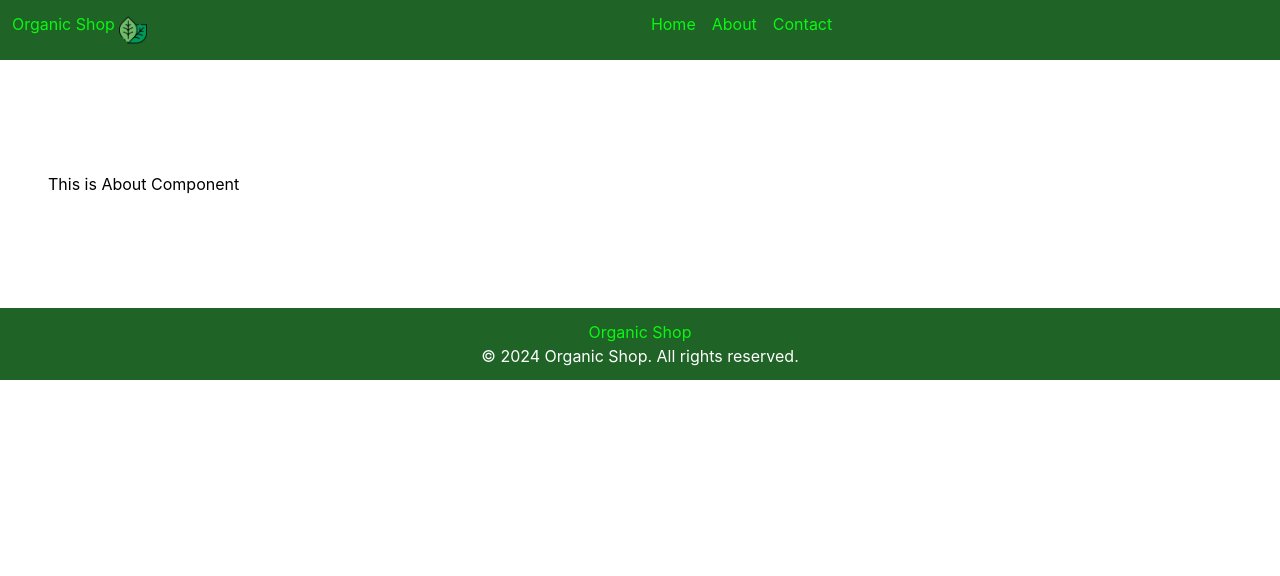
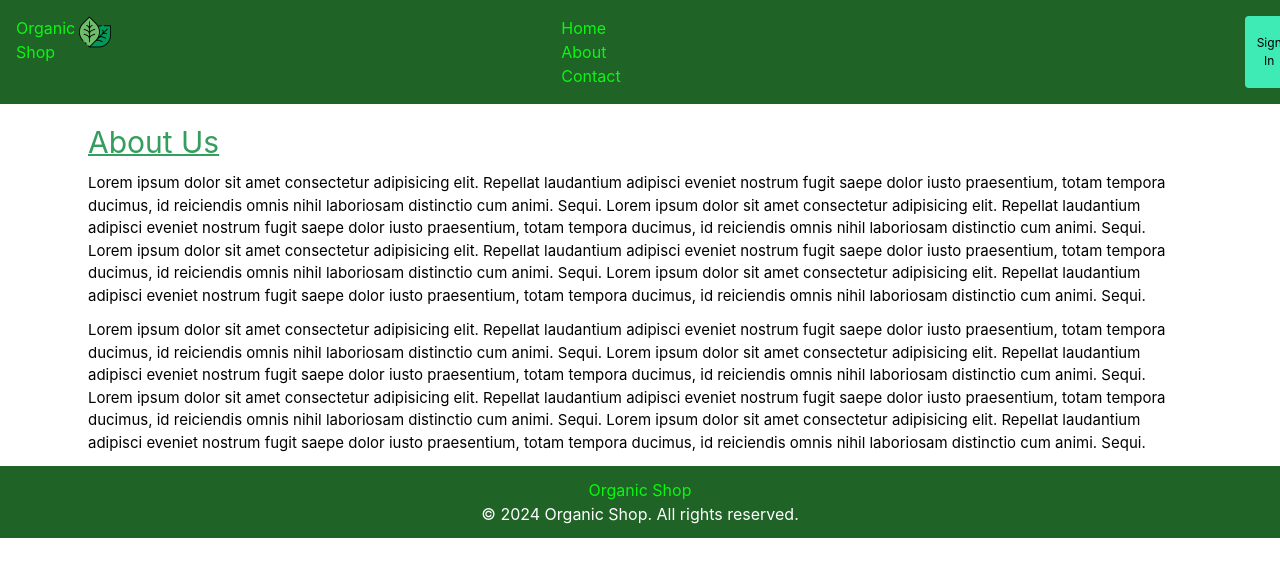
Before and after one commit to SethminiDisanayaka/RAD-React-App, a React (Create React App) app: page /about in a window 1280 px wide. Shown: the top 576 px of the page. Built offline with nearby package versions, Linux system fonts and the light colour scheme.

Commit message:
update project

```diff
--- a/src/view/common/MainContent/MainContent.tsx
+++ b/src/view/common/MainContent/MainContent.tsx
@@ -8,7 +8,7 @@ export class MainContent extends Component {
 
     render() {
         return (
-            <div className="md:px-12 max-2x1 mx-auto pt-28 pb-28">
+            <div className="md:px-12 max-2x1 mx-auto ">
                 {/* <h1 className="text-[#111212] text-center"> This is Main Content</h1> */}
 
                 <Routes>
--- a/src/view/common/Navbar/NavBar.tsx
+++ b/src/view/common/Navbar/NavBar.tsx
@@ -1,21 +1,28 @@
 import {Component} from "react";
-import icon from '../../../images/coca-leaves.png';
-import { Link } from "react-router-dom";
+import icon from '../../../images/coca-leaves.png'
+import {Link} from "react-router-dom";
 
 export class NavBar extends Component {
+    render() {
+        function OnSignInClick(){
+            alert("Button Clicked")
+        }
+        return (
 
-    render() {
-        return (
-           <div className="p-3 bg-[#1f6326] flex">
-            <h1 className="text-1x1 text-[#0af712] "> Organic Shop</h1>
-            <img className="h-9 w-9 p-1" src={icon} alt="" />
+            <div className="p-4 bg-[#1f6326] flex">
+                <h1 className="text-1x1 text-[#0af712] ">Organic Shop</h1>
 
-            <ul className="list-none ml-[500px]">
-                <li className="inline-block text-[#0af712] mr-4 cursor-pointer hover:text-[#000000]"><Link to="/">Home</Link></li>
-                <li className="inline-block text-[#0af712] mr-4 cursor-pointer hover:text-[#000000]"> <Link to="/about">About</Link></li>
-                <li className="inline-block text-[#0af712] mr-4 cursor-pointer hover:text-[#000000]"><Link to="/contact">Contact</Link></li>
-            </ul>
-           </div>
+                <img className={"h-8 w-8 ml-1"} src={icon} alt={""}></img>
+
+                <ul className="list-none ml-[450px]">
+                    <li className="inline-block mr-6 text-[#0af712] cursor-pointer hover:text-green-400"><Link to="/">Home</Link></li>
+                    <li className="inline-block mr-6 text-[#0af712] cursor-pointer hover:text-green-400"><Link to="/about">About</Link></li>
+                    <li className="inline-block mr-6 text-[#0af712] cursor-pointer hover:text-green-400"><Link to="/contact">Contact</Link></li>
+                </ul>
+
+        <button className="text-[12px] text-[#000000] bg-[#3febb5] pl-3 pr-3 rounded hover:text-[#ffffff] ml-[600px]"
+               onClick={OnSignInClick} > Sign In</button>
+                </div>
         );
     }
 }
--- a/src/view/pages/About/About.tsx
+++ b/src/view/pages/About/About.tsx
@@ -4,9 +4,48 @@ export class About extends Component {
 
     render() {
         return (
-            <>
-            <h1>This is About Component</h1>
-            </>
+            <div className="flex">
+                <div className="h-auto pt-5 pl-10 pr-10 mx-auto">
+                    <h2 className="pb-3 text-3xl text-[#339e5d] underline decoration-2"> About Us</h2>
+                    <p className="pb-3 text-[15px]">Lorem ipsum dolor sit amet consectetur adipisicing elit.
+                         Repellat laudantium adipisci eveniet nostrum fugit saepe dolor
+                          iusto praesentium, totam tempora ducimus, id reiciendis omnis
+                           nihil laboriosam distinctio cum animi. Sequi.
+                           Lorem ipsum dolor sit amet consectetur adipisicing elit.
+                         Repellat laudantium adipisci eveniet nostrum fugit saepe dolor
+                          iusto praesentium, totam tempora ducimus, id reiciendis omnis
+                           nihil laboriosam distinctio cum animi. Sequi.
+                           Lorem ipsum dolor sit amet consectetur adipisicing elit.
+                         Repellat laudantium adipisci eveniet nostrum fugit saepe dolor
+                          iusto praesentium, totam tempora ducimus, id reiciendis omnis
+                           nihil laboriosam distinctio cum animi. Sequi.
+
+
+                           Lorem ipsum dolor sit amet consectetur adipisicing elit.
+                         Repellat laudantium adipisci eveniet nostrum fugit saepe dolor
+                          iusto praesentium, totam tempora ducimus, id reiciendis omnis
+                           nihil laboriosam distinctio cum animi. Sequi.</p>
+
+                           <p className="pb-3 text-[15px]">Lorem ipsum dolor sit amet consectetur adipisicing elit.
+                         Repellat laudantium adipisci eveniet nostrum fugit saepe dolor
+                          iusto praesentium, totam tempora ducimus, id reiciendis omnis
+                           nihil laboriosam distinctio cum animi. Sequi.
+                           Lorem ipsum dolor sit amet consectetur adipisicing elit.
+                         Repellat laudantium adipisci eveniet nostrum fugit saepe dolor
+                          iusto praesentium, totam tempora ducimus, id reiciendis omnis
+                           nihil laboriosam distinctio cum animi. Sequi.
+                           Lorem ipsum dolor sit amet consectetur adipisicing elit.
+                         Repellat laudantium adipisci eveniet nostrum fugit saepe dolor
+                          iusto praesentium, totam tempora ducimus, id reiciendis omnis
+                           nihil laboriosam distinctio cum animi. Sequi.
+
+
+                           Lorem ipsum dolor sit amet consectetur adipisicing elit.
+                         Repellat laudantium adipisci eveniet nostrum fugit saepe dolor
+                          iusto praesentium, totam tempora ducimus, id reiciendis omnis
+                           nihil laboriosam distinctio cum animi. Sequi.</p>
+                </div>
+            </div>
         );
     }
 }
--- a/src/view/pages/Contact/Contact.tsx
+++ b/src/view/pages/Contact/Contact.tsx
@@ -4,9 +4,35 @@ export class Contact extends Component {
 
     render() {
         return (
-            <>
-            <h1>This is Contact Component</h1>
-            </>
+            <div className="flex">
+                <div className="h-auto pt-5 pl-10 mx-auto ">
+                    <div className="p-2">
+                        <h2 className="text-3xl text-[#339e5d] text-center underline decoration-2">Contact Us</h2>
+
+                        <p className="text-center mr-[200px] ml-[200px]">Lorem ipsum dolor sit amet consectetur adipisicing elit. Et,
+                             id odio omnis ab natus eius, tempore voluptatum veritatis
+                              fugiat iste pariatur! Quae, numquam possimus modi quam recusandae
+                               fugit ducimus molestiae!</p>
+
+
+                    </div>
+
+                    <form className="h-auto p-2 justify-center">
+                        <div className="pb-2 ml-[300px]">
+                            <label className="text-[15px]">Your Email:</label>
+                            <input type="email"  className="float-right border-[1px] border-[#70ff73] mr-[1000px]"/>
+                        </div>
+                        <div className="pb-2 ml-[300px]">
+                            <label className="text-[15px]">Your Subject:</label>
+                            <input type="text"  className="float-right border-[1px] border-[#70ff73] mr-[1000px]"/>
+                        </div>
+                        <div className="pb-2 ml-[300px]">
+                            <label className="text-[15px]">Your massege:</label>
+                            <input type="text"  className="float-right border-[1px] border-[#70ff73] mr-[1000px]"/>
+                        </div>
+                    </form>
+                </div>
+            </div>
         );
     }
 }
```
